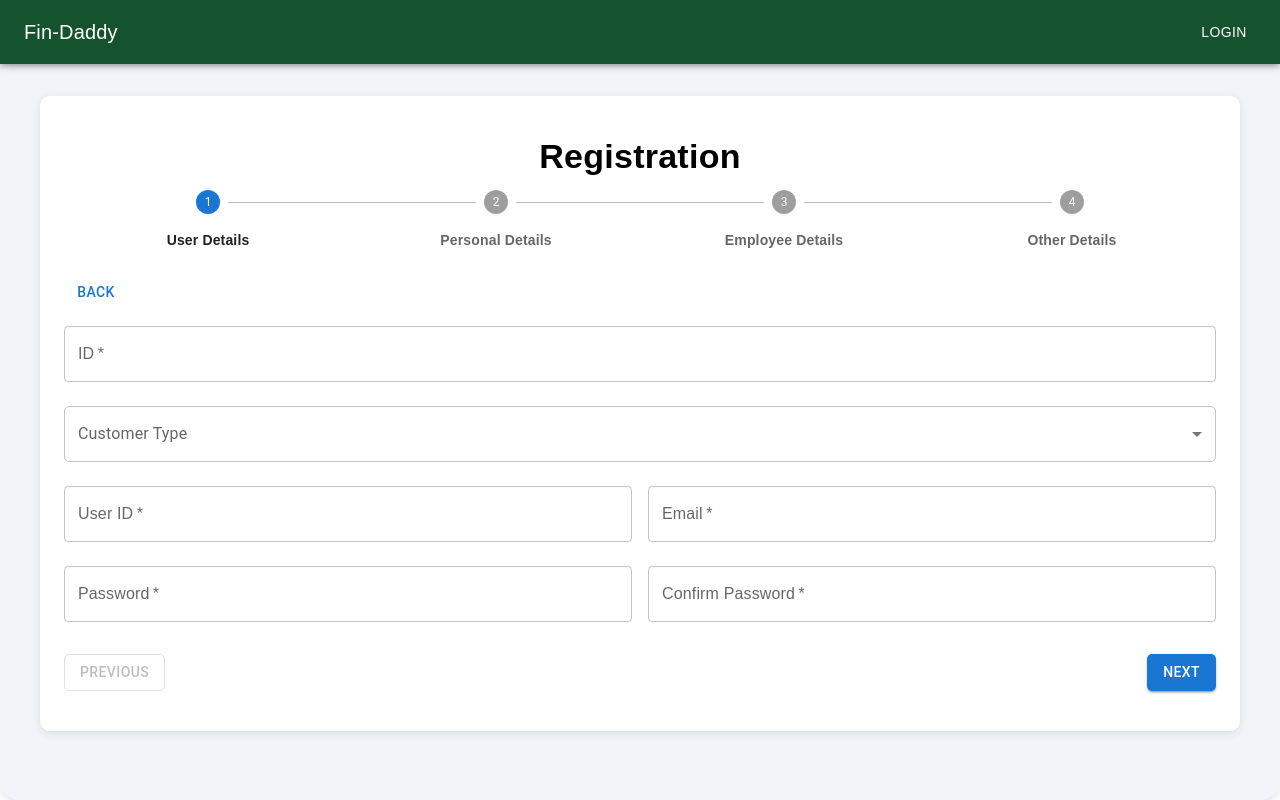
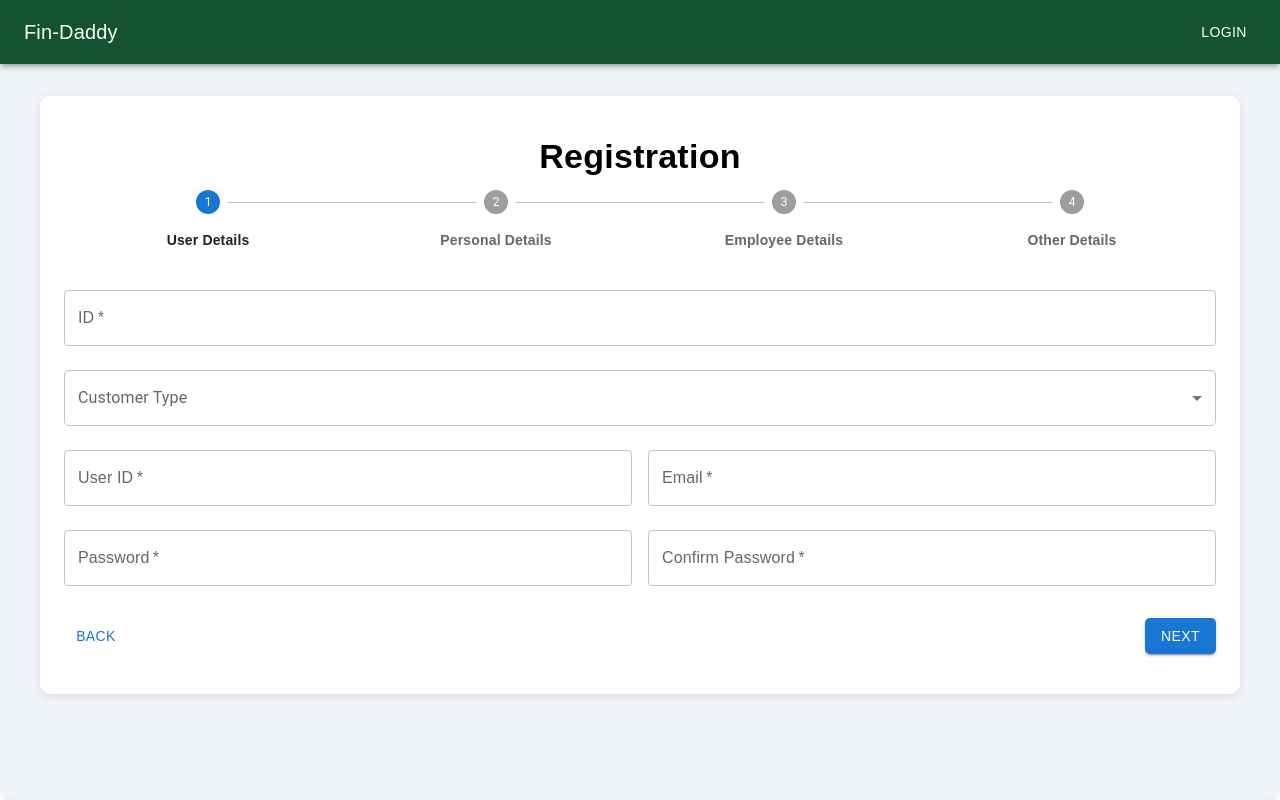
Before and after one commit to kaifeng101/dbea, a React (Create React App) app in the folder fin-daddy/my-app/: page /onBoarding in a window 1280 px wide. Built offline with nearby package versions, Linux system fonts and the light colour scheme.

Commit message:
onboarding and analytics

```diff
--- a/fin-daddy/my-app/src/pages/analyticsDashboard.js
+++ b/fin-daddy/my-app/src/pages/analyticsDashboard.js
@@ -325,7 +325,7 @@ const Analytics = () => {
       <Grid container spacing={4} style={{ marginBottom: '20px' }}>
         {summaryData.map((item, index) => (
           <Grid item xs={12} sm={6} md={2.4} key={index}>
-            <Card style={{ border: '1px solid rgba(0, 0, 0, 0.1)', boxShadow: '0 2px 8px rgba(0, 0, 0, 0.1)', fontFamily: "Montserrat, sans-serif"}}>
+            <Card style={{ border: '1px solid rgba(0, 0, 0, 0.1)', boxShadow: '0 2px 8px rgba(0, 0, 0, 0.1)', fontFamily: "Montserrat, sans-serif", minHeight: "100%", minwidth: "100%"}}>
               <CardContent>
                 <Typography variant="subtitle1" component="div" style={{ color: '#555', marginBottom: '5px', fontFamily: "Montserrat, sans-serif" }}>
                   {item.title}
--- a/fin-daddy/my-app/src/pages/onBoarding.js
+++ b/fin-daddy/my-app/src/pages/onBoarding.js
@@ -284,11 +284,6 @@ const OnBoarding = () => {
           </Stepper>
 
           <Box sx={{ mt: 3 }}>
-          {currentStep === 0 && (
-              <Button>
-                <Link to="/">BACK</Link>
-              </Button>
-            )}
 
             {currentStep === 0 && (
               <>
@@ -922,7 +917,7 @@ const OnBoarding = () => {
                       label="Current Job Status"
                     >
                       {currentJobStatusOptions.map((status) => (
-                        <MenuItem key={status} value={status}>
+                        <MenuItem key={status} value={status} sx={{'& .MuiTypography-root': {fontFamily: 'Montserrat, sans-serif'}}}>
                           {status}
                         </MenuItem>
                       ))}
@@ -958,9 +953,9 @@ const OnBoarding = () => {
                                 color="primary"
                             />
                         }
+                        sx={{'& .MuiTypography-root': {fontFamily: 'Montserrat, sans-serif'}}}
                         label="Are you working in Singapore?"
                         name="workingInSingapore"
-                        sx={{ color: '#666666' }} // Optional styling for the label
                     />
 
                     </Grid>
@@ -975,7 +970,7 @@ const OnBoarding = () => {
                             }
                             label="Do you wish to create a Deposit Account?"
                             name="createDepositAccount"
-                            sx={{ color: '#666666' }} // Optional styling for the label
+                            sx={{'& .MuiTypography-root': {fontFamily: 'Montserrat, sans-serif'}}}
                         />
                     </Grid>
                 </Grid>
@@ -983,21 +978,28 @@ const OnBoarding = () => {
             )}
 
             <Box sx={{ display: 'flex', justifyContent: 'space-between', mt: 3 }}>
+              {currentStep !== 0 &&(
               <Button
                 variant="outlined"
                 color="primary"
                 onClick={handleBack}
                 sx={{ borderRadius: '5px' }}
-                disabled={currentStep === 0} // Disable if on the first step
+                style= {{fontFamily: 'Montserrat, sans-serif'}}
               >
                 Previous
+              </Button>)}
+              {currentStep === 0 && (
+              <Button>
+                <Link to="/" style= {{fontFamily: 'Montserrat, sans-serif'}}>BACK</Link>
               </Button>
+            )}
               {currentStep === steps.length - 1 ? (
                 <Button
                   variant="contained"
                   color="primary"
                   onClick={handleSubmit}
                   sx={{ borderRadius: '5px' }}
+                  style= {{fontFamily: 'Montserrat, sans-serif'}}
                 >
                   Submit
                 </Button>
@@ -1007,6 +1009,7 @@ const OnBoarding = () => {
                   color="primary"
                   onClick={handleNext}
                   sx={{ borderRadius: '5px' }}
+                  style= {{fontFamily: 'Montserrat, sans-serif'}}
                 >
                   Next
                 </Button>
--- a/fin-daddy/my-app/src/pages/profile.js
+++ b/fin-daddy/my-app/src/pages/profile.js
@@ -29,7 +29,7 @@ import {
 
 
 const BackgroundHeader = styled(Box)(({ theme }) => ({
-  height: 200,
+  height: 100,
   background: 'linear-gradient(45deg, #16a34a 30%, #4ade80 90%)',
   display: 'flex',
   alignItems: 'flex-end',
```
